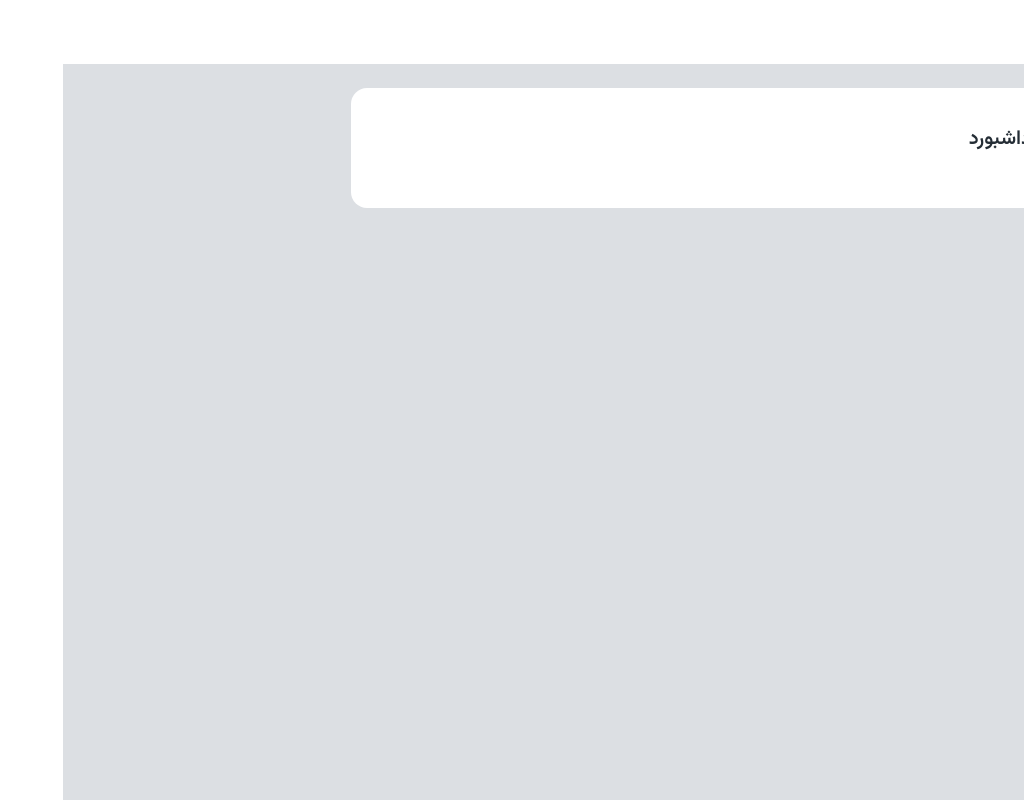
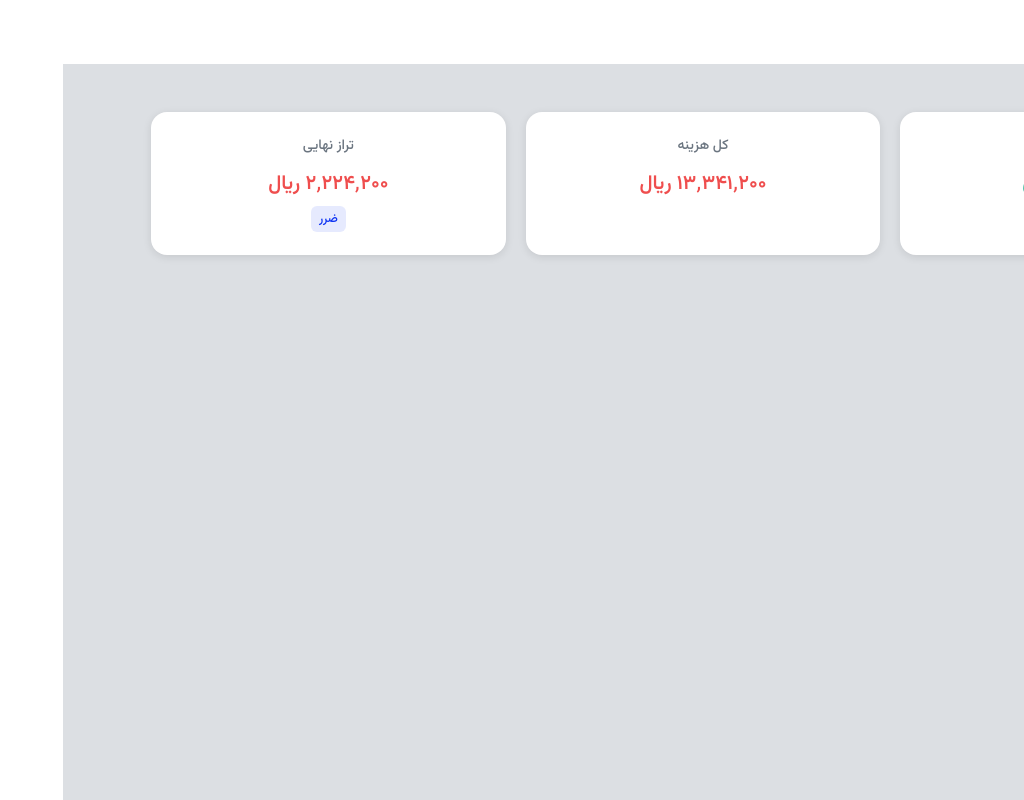
Before and after one commit to maliherfan/react-course, a React (Vite) app: page /dashboard in a window 1280 px wide. Shown: the whole page, without its empty margins (256-1280 px from the left). Built offline with nearby package versions, Linux system fonts and the light colour scheme.

Commit message:
feat: implement basic dashboard with financial summary cards

```diff
--- a/package.json
+++ b/package.json
@@ -17,7 +17,8 @@
   "dependencies": {
     "react": "^19.1.1",
     "react-dom": "^19.1.1",
-    "react-router-dom": "^7.9.5"
+    "react-router-dom": "^7.9.5",
+    "recharts": "^3.4.1"
   },
   "devDependencies": {
     "@babel/eslint-parser": "^7.28.4",
--- a/src/pages/Dashboard/Dashboard.css
+++ b/src/pages/Dashboard/Dashboard.css
@@ -1,29 +1,159 @@
 .dashboard-container {
-  width: 55vw;
-  height: 120px;
-  margin: 24 auto;
-  padding: 36px 24px;
+  width: 90vw;
+  max-width: 1200px;
+  margin: 0 auto;
+  padding: 24px;
+}
+
+/* totall expense report */
+.summary-section {
+  display: grid;
+  grid-template-columns: repeat(auto-fit, minmax(250px, 1fr));
+  gap: 20px;
+  margin-bottom: 32px;
+}
+
+.summary-card {
+  background: #ffffff;
+  padding: 24px;
+  border-radius: 16px;
+  box-shadow: 0 2px 8px rgba(0, 0, 0, 0.1);
+  text-align: center;
+}
+
+.summary-card h3 {
+  font-size: 14px;
+  color: #6b7580;
+  margin-bottom: 12px;
+  font-weight: 500;
+}
+
+.amount {
+  font-size: 20px;
+  font-weight: 600;
+  margin-bottom: 8px;
+}
+
+.amount.income {
+  color: #3ebda0;
+  direction: rtl;
+}
+
+.amount.expense {
+  color: #ef4e4e;
+  direction: rtl;
+}
+
+.balance-status {
+  font-size: 12px;
+  padding: 4px 8px;
+  border-radius: 6px;
+  font-weight: 500;
+  background: rgba(14, 51, 243, 0.1);
+  color: #0e33f3;
+}
+
+/* empty state */
+.empty-state {
+  display: flex;
+  flex-direction: column;
+  align-items: center;
+  justify-content: center;
+  padding: 80px 20px;
+  text-align: center;
   background: #ffffff;
   border-radius: 16px;
-  display: flex;
-  justify-content: center;
-  align-items: center;
+  box-shadow: 0 2px 8px rgba(0, 0, 0, 0.1);
 }
 
-.dashboard-content {
-  width: 768px;
-  height: 48px;
+.empty-state h3 {
   font-size: 20px;
+  color: #242d35;
+  margin: 24px 0 12px;
+}
+
+.empty-state p {
+  font-size: 14px;
+  color: #6b7580;
+  max-width: 400px;
+}
+
+/* monthly expense report*/
+.monthly-data-section {
+  background: #ffffff;
+  padding: 24px;
+  border-radius: 16px;
+  box-shadow: 0 2px 8px rgba(0, 0, 0, 0.1);
+  margin: 32px 0;
+}
+
+.monthly-data-section h3 {
+  font-size: 18px;
   font-weight: 600;
   color: #242d35;
+  margin-bottom: 20px;
+  text-align: center;
 }
 
-@media (max-width: 480px) {
+.monthly-data-grid {
+  display: grid;
+  grid-template-columns: repeat(auto-fit, minmax(250px, 1fr));
+  gap: 16px;
+}
+
+.month-data-card {
+  background: #f8f9fa;
+  padding: 16px;
+  border-radius: 12px;
+  border: 1px solid #e9ecef;
+}
+
+.month-data-card h4 {
+  font-size: 16px;
+  font-weight: 600;
+  color: #242d35;
+  margin-bottom: 12px;
+  text-align: center;
+  border-bottom: 1px solid #dee2e6;
+  padding-bottom: 8px;
+}
+
+.amount-row {
+  display: flex;
+  justify-content: space-between;
+  align-items: center;
+  margin-bottom: 8px;
+  font-size: 14px;
+}
+
+.amount-row span:first-child {
+  color: #6b7580;
+}
+
+.amount-row .income {
+  color: #3ebda0;
+  font-weight: 500;
+  direction: rtl;
+}
+
+.amount-row .expense {
+  color: #ef4e4e;
+  font-weight: 500;
+}
+
+/* responsive */
+@media (max-width: 768px) {
   .dashboard-container {
-    width: 90vw;
-    margin-top: 16px;
+    width: 100%;
+    padding: 16px;
   }
-  .dashboard-content {
-    width: 332px;
+
+  .summary-section {
+    grid-template-columns: 1fr;
+    gap: 16px;
+  }
+
+  .summary-card {
+    padding: 20px;
   }
 }
--- a/src/pages/Dashboard/Dashboard.jsx
+++ b/src/pages/Dashboard/Dashboard.jsx
@@ -1,12 +1,71 @@
-import React from 'react';
+import React, { useMemo } from 'react';
+import { useTransaction } from '../../context/TransactionContext';
 import './Dashboard.css';
 
 const Dashboard = () => {
+  const { transactions } = useTransaction();
+
+  const parseAmount = amount => {
+    if (!amount) return 0;
+
+    if (typeof amount === 'string') {
+      const cleanString = amount.replace(/,/g, '').trim();
+      const parsed = parseFloat(cleanString);
+      return isNaN(parsed) ? 0 : parsed;
+    }
+
+    return typeof amount === 'number' ? amount : 0;
+  };
+
+  const { totalIncome, totalExpense, balance } = useMemo(() => {
+    const totalIncome = transactions
+      .filter(t => t.income && t.income !== '' && t.income !== '0')
+      .reduce((sum, t) => sum + parseAmount(t.income), 0);
+
+    const totalExpense = transactions
+      .filter(t => t.outcome && t.outcome !== '' && t.outcome !== '0')
+      .reduce((sum, t) => sum + parseAmount(t.outcome), 0);
+
+    const balance = totalIncome - totalExpense;
+
+    return { totalIncome, totalExpense, balance };
+  }, [transactions]);
+
+  const formatCurrency = amount => {
+    return amount.toLocaleString('fa-IR') + ' ريال';
+  };
+
+  // conditional rendering for empty state
+  if (transactions.length === 0) {
+    return (
+      <div className="dashboard-container">
+        <div className="empty-state">
+          <h3>هنوز تراکنشی ثبت نکرده‌اید</h3>
+          <p>برای مشاهده آمار، اولین تراکنش خود را ثبت کنید.</p>
+        </div>
+      </div>
+    );
+  }
+
   return (
     <div className="dashboard-container">
-      <p className="dashboard-content">
-        داشبورد
-      </p>
+      <div className="summary-section">
+        <div className="summary-card">
+          <h3>کل درآمد</h3>
+          <p className="amount income">{formatCurrency(totalIncome)}</p>
+        </div>
+        <div className="summary-card">
+          <h3>کل هزینه</h3>
+          <p className="amount expense">{formatCurrency(totalExpense)}</p>
+        </div>
+        <div className="summary-card">
+          <h3>تراز نهایی</h3>
+          <p className={`amount ${balance >= 0 ? 'income' : 'expense'}`}>
+            {formatCurrency(Math.abs(balance))}
+          </p>
+          <span className="balance-status">{balance >= 0 ? 'سود' : 'ضرر'}</span>
+        </div>
+      </div>
     </div>
   );
 };
--- a/src/pages/Transactions/Components/Modal/Form/AddTransactionForm.jsx
+++ b/src/pages/Transactions/Components/Modal/Form/AddTransactionForm.jsx
@@ -68,7 +68,7 @@ const AddTransactionForm = ({ onClose }) => {
         </div>
 
         <div className="form-group">
-          <label htmlFor="amount">مبلغ(تومان)</label>
+          <label htmlFor="amount">مبلغ(ریال)</label>
           <input
             type="number"
             id="amount"
```
Also changed, not shown: 1 other file (tests, documents, lock files or other folders).
